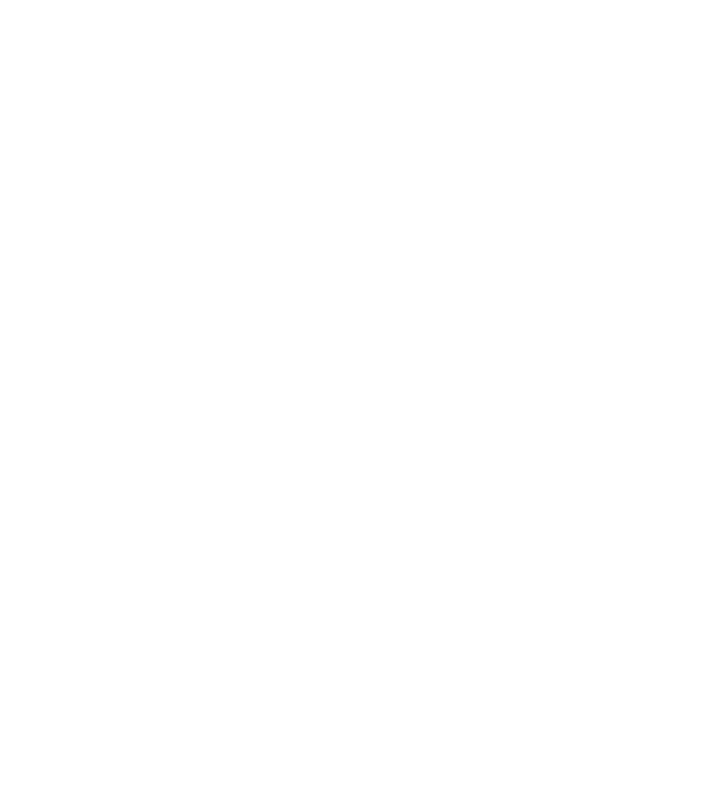
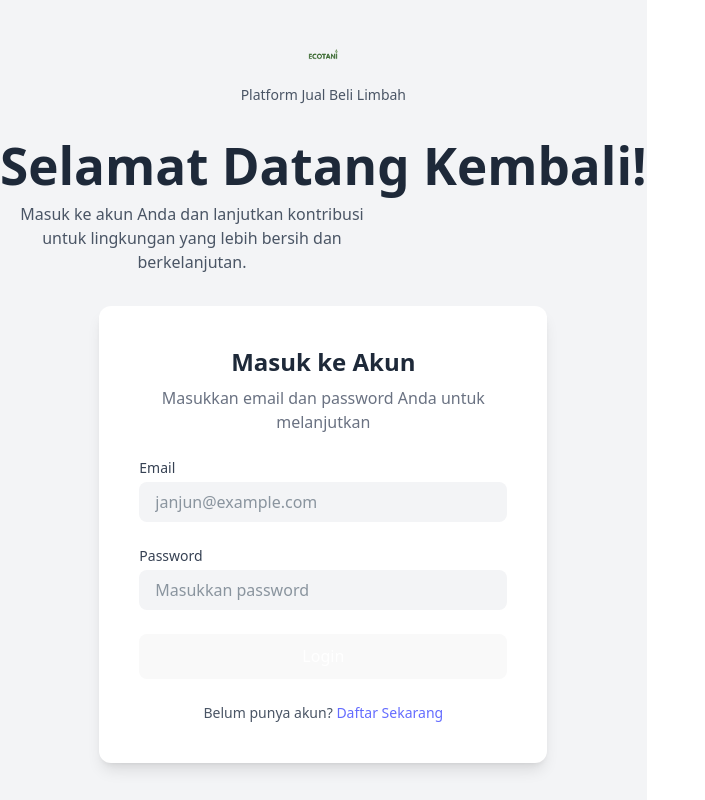
Before and after one commit to jannahkrn/fe-ecotani, a React (Vite) app: page /login in a window 1280 px wide. Before the commit this address had no page. Shown: the whole page, without its empty margins (0-705 px from the left). Built offline with nearby package versions, Linux system fonts and the light colour scheme.

Commit message:
add login page

```diff
--- a/src/App.jsx
+++ b/src/App.jsx
@@ -1,7 +1,8 @@
 import { Routes, Route } from 'react-router-dom';
 import HomePage from './pages/user/HomePage';
 import SearchPage from './pages/user/SearchPage';
-import ProductDetailPage from './pages/user/ProductDetailPage'; // Import halaman detail produk
+import ProductDetailPage from './pages/user/ProductDetailPage';
+import LoginPage from './pages/user/LoginPage'; // Import halaman login
 
 function App() {
   return (
@@ -9,8 +10,8 @@ function App() {
       <Routes>
         <Route path="/" element={<HomePage />} />
         <Route path="/search" element={<SearchPage />} />
-        {/* Rute baru untuk detail produk */}
         <Route path="/products/:productName" element={<ProductDetailPage />} />
+        <Route path="/login" element={<LoginPage />} /> {/* Rute baru untuk halaman login */}
       </Routes>
     </div>
   );
--- a/src/components/user/Navbar.jsx
+++ b/src/components/user/Navbar.jsx
@@ -1,5 +1,5 @@
 import React, { useState } from 'react';
-import { useNavigate } from 'react-router-dom';
+import { useNavigate, Link } from 'react-router-dom'; // Tambahkan Link
 
 const Navbar = ({ isLoggedIn }) => {
   const [searchQuery, setSearchQuery] = useState('');
@@ -7,7 +7,6 @@ const Navbar = ({ isLoggedIn }) => {
 
   const handleSearch = (e) => {
     e.preventDefault();
-    // Arahkan ke halaman /search dengan query sebagai parameter
     navigate(`/search?q=${searchQuery}`);
   };
 
@@ -26,10 +25,10 @@ const Navbar = ({ isLoggedIn }) => {
           <img src="/src/assets/logo.png" alt="Ecotani Logo" className="h-10" />
         </div>
         <ul className="flex gap-8 m-0 p-0 list-none">
-          <li><a href="/" className="text-gray-800 font-medium hover:text-ecotani-green transition-colors">Beranda</a></li>
-          <li><a href="#edukasi" className="text-gray-800 font-medium hover:text-ecotani-green transition-colors">Edukasi</a></li>
-          <li><a href="#komunitas" className="text-gray-800 font-medium hover:text-ecotani-green transition-colors">Komunitas</a></li>
-          <li><a href="#bantuan" className="text-gray-800 font-medium hover:text-ecotani-green transition-colors">Bantuan</a></li>
+          <li><Link to="/" className="text-gray-800 font-medium hover:text-ecotani-green transition-colors">Beranda</Link></li>
+          <li><a href="#" className="text-gray-800 font-medium hover:text-ecotani-green transition-colors">Edukasi</a></li>
+          <li><a href="#" className="text-gray-800 font-medium hover:text-ecotani-green transition-colors">Komunitas</a></li>
+          <li><a href="#" className="text-gray-800 font-medium hover:text-ecotani-green transition-colors">Bantuan</a></li>
         </ul>
 
         <div className="flex items-center gap-5">
@@ -58,7 +57,8 @@ const Navbar = ({ isLoggedIn }) => {
             </div>
           ) : (
             <div className="flex gap-3">
-              <button className="py-2 px-5 rounded-full border-2 border-ecotani-green text-ecotani-green font-semibold transition-colors hover:bg-ecotani-green hover:text-white">Masuk</button>
+              {/* Ubah button menjadi Link */}
+              <Link to="/login" className="py-2 px-5 rounded-full border-2 border-ecotani-green text-ecotani-green font-semibold transition-colors hover:bg-ecotani-green hover:text-white">Masuk</Link>
               <button className="py-2 px-5 rounded-full bg-ecotani-green text-white font-semibold transition-colors hover:bg-green-700">Daftar</button>
             </div>
           )}
--- /dev/null
+++ b/src/pages/user/LoginPage.jsx
@@ -0,0 +1,57 @@
+import React from 'react';
+
+const LoginPage = () => {
+  return (
+    <div className="flex flex-col items-center justify-center min-h-screen bg-gray-100 font-sans">
+      <div className="text-center mb-8">
+        <div className="flex justify-center items-center mb-2">
+          {/* Pastikan path gambar logo sudah benar */}
+          <img src="/src/assets/logo.png" alt="Ecotani Logo" className="h-10" />
+        </div>
+        <p className="text-sm text-gray-600">Platform Jual Beli Limbah</p>
+      </div>
+
+      <div className="text-center mb-8">
+        <h1 className="text-4xl font-bold text-gray-800 mb-2">Selamat Datang Kembali!</h1>
+        <p className="text-gray-600 max-w-sm">Masuk ke akun Anda dan lanjutkan kontribusi untuk lingkungan yang lebih bersih dan berkelanjutan.</p>
+      </div>
+
+      <div className="bg-white p-10 rounded-xl shadow-lg w-full max-w-md">
+        <h2 className="text-2xl font-bold text-center text-gray-800 mb-2">Masuk ke Akun</h2>
+        <p className="text-center text-gray-500 mb-6">Masukkan email dan password Anda untuk melanjutkan</p>
+
+        <form className="space-y-6">
+          <div>
+            <label className="block text-sm font-medium text-gray-700">Email</label>
+            <input
+              type="email"
+              placeholder="janjun@example.com"
+              className="mt-1 block w-full px-4 py-2 bg-gray-100 rounded-lg focus:outline-none focus:ring-2 focus:ring-ecotani-green"
+            />
+          </div>
+          <div>
+            <label className="block text-sm font-medium text-gray-700">Password</label>
+            <input
+              type="password"
+              placeholder="Masukkan password"
+              className="mt-1 block w-full px-4 py-2 bg-gray-100 rounded-lg focus:outline-none focus:ring-2 focus:ring-ecotani-green"
+            />
+          </div>
+
+          <button
+            type="submit"
+            className="w-full py-3 bg-ecotani-green text-white font-bold rounded-full transition-colors hover:bg-green-700"
+          >
+            Login
+          </button>
+        </form>
+
+        <p className="mt-6 text-center text-sm text-gray-600">
+          Belum punya akun? <a href="#" className="font-semibold text-ecotani-green hover:underline">Daftar Sekarang</a>
+        </p>
+      </div>
+    </div>
+  );
+};
+
+export default LoginPage;
```
